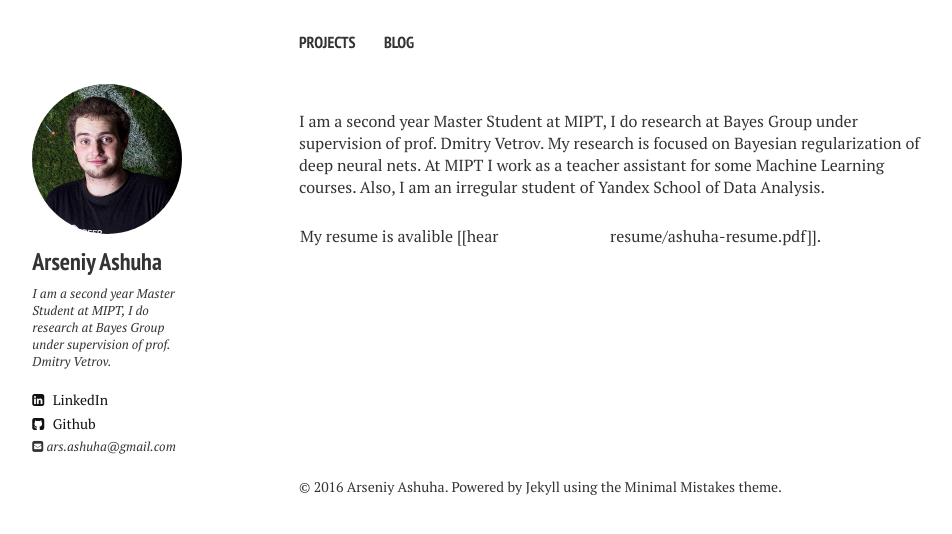
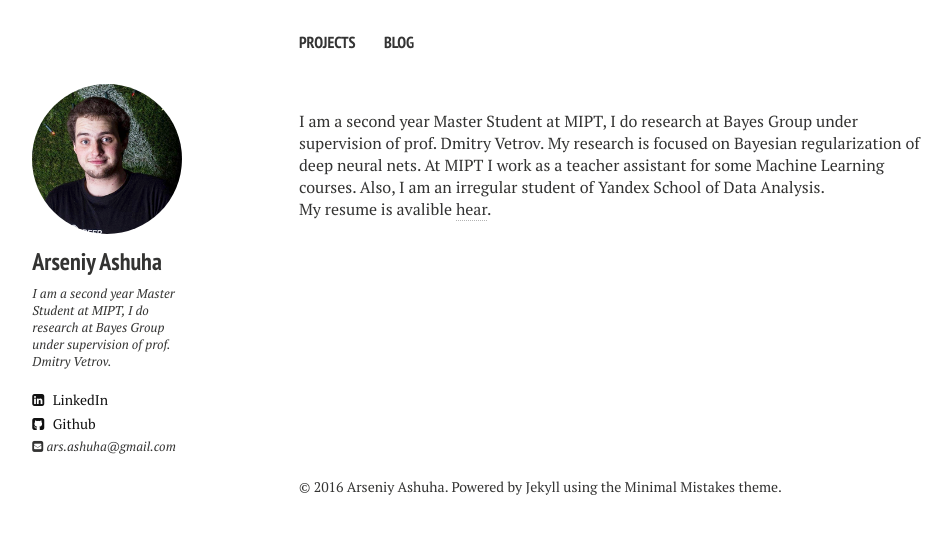
Before and after one commit to senya-ashukha/senya-ashukha.github.io, a Jekyll site: the page built from index.md, in a window 1280 px wide. Shown: the top 534 px of the page, without its empty margins (21-973 px from the left). Built offline with Jekyll 4.4.1, drawn with Linux system fonts in a browser that asks for light colours; nearby versions of some CDN libraries.

Commit message:
contest link

```diff
--- a/index.md
+++ b/index.md
@@ -7,4 +7,4 @@ Dmitry Vetrov. My research is focused on Bayesian regularization of deep neural
 as a teacher assistant for some Machine Learning courses. Also, I am an irregular student of Yandex
 School of Data Analysis.
 
-My resume is avalible [[hear|resume/ashuha-resume.pdf]].
+My resume is avalible [hear](resume/ashuha-resume.pdf).
```
